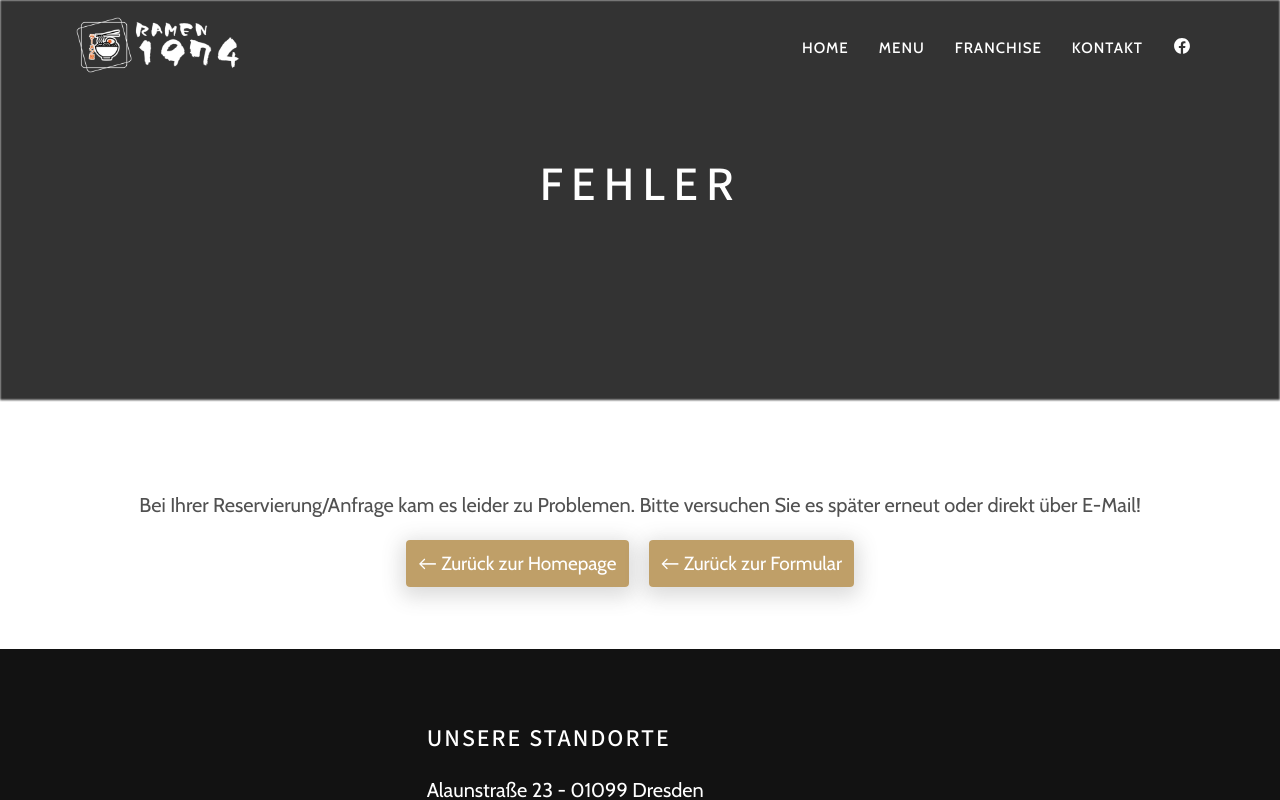
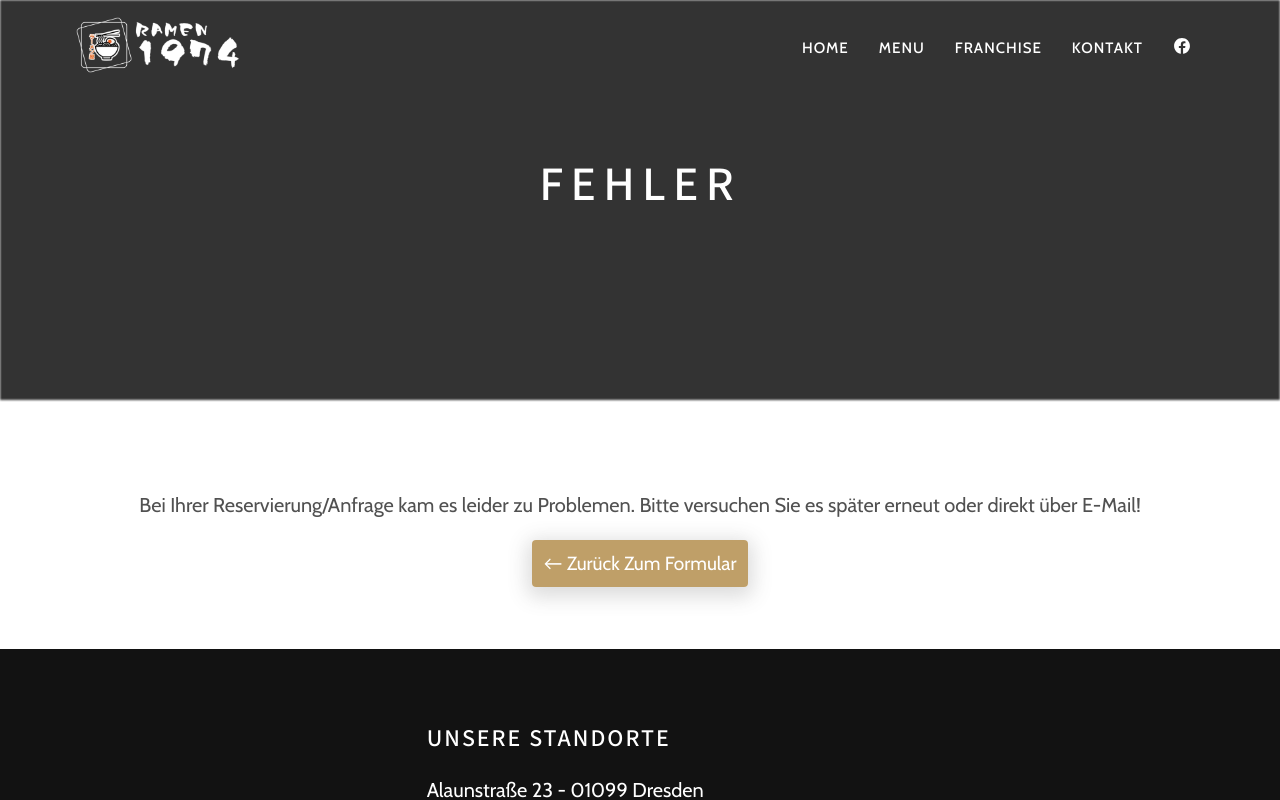
Before and after one commit to DepTrai95/vue-ramen1974, a Vue app: page /error in a window 1280 px wide. Shown: the top 800 px of the page. Built offline with nearby package versions, Linux system fonts and the light colour scheme.

Commit message:
[TASK] update error page

```diff
--- a/src/pages/error/Error.vue
+++ b/src/pages/error/Error.vue
@@ -6,12 +6,21 @@
                Bei Ihrer Reservierung/Anfrage kam es leider zu Problemen.
                Bitte versuchen Sie es später erneut oder direkt über E-Mail!
             </p>
-            <router-link to="/" class="btn--primary">← Zurück zur Homepage</router-link>
-            <router-link to="/contact" class="btn--primary">← Zurück zur Formular</router-link>
+            <a class="btn--primary" href="" @click.prevent="goBack">← Zurück Zum Formular</a>
          </div>
       </div>
    </section>
 </template>
+
+<script>
+export default {
+   methods: {
+      goBack() {
+         history.back();
+      }
+   }
+}
+</script>
 
 <style lang="scss" scoped>
 section {
```
